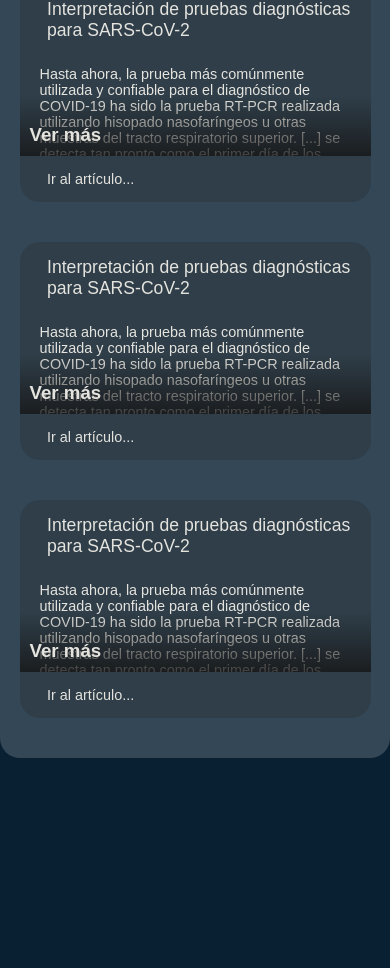
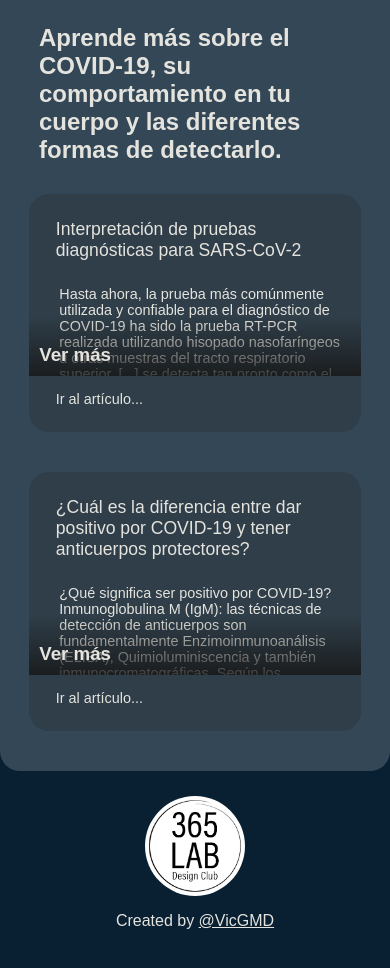
Before and after one commit to VGM137/reactCalendar, a React app: page / in a window 390 px wide. Shown: the part 986-1954 px from the top of the page. Built offline with nearby package versions, Linux system fonts and the light colour scheme.

Commit message:
First MVP

```diff
--- a/src/assets/styles/components/Footer.scss
+++ b/src/assets/styles/components/Footer.scss
@@ -1,4 +1,56 @@
 .footer-wrap{
   height: 200px;
-  width: 100px;
+  width: 100%;
+  display: flex;
 }
+.footer{
+  height: fit-content;
+  width: 80%;
+  color: #e4e3de;
+  display: block;
+  align-items: center;
+  justify-content: space-between;
+  margin: auto;
+  flex-wrap: wrap;
+}
+.footer-logo{
+  height: 100px;
+  display: flex;
+  color: #e4e3de
+}
+.footer img{
+  vertical-align: middle;
+  height: 70%;
+  border-radius: 50px;
+  margin: auto;
+}
+.footer a {
+  color: #e4e3de;
+  font-size: 1em;
+}
+.footer-creator{
+  margin-right: 10px;
+  text-align: center;
+}
+
+@media screen and (max-width: 681px){
+  .footer{
+    height: auto;
+    display: block;
+  }
+  .footer-logo{
+    display: block;
+    height: 60%;
+  }
+  .footer-logo img{
+    display: flex;
+    height: 100px;
+    margin: 0 auto;
+  }
+  .footer-creator{
+    display: flex;
+    height: 40%;
+    margin: 0 auto;
+    justify-content: center;
+  }
+}
--- a/src/assets/styles/components/InfoComponent.scss
+++ b/src/assets/styles/components/InfoComponent.scss
@@ -2,15 +2,15 @@
   border-radius: 20px;
   height: auto;
   margin: 10px auto 40px;
-  width: 90%;
+  width: 80%;
   background-color: #2f3e49;
   box-sizing: border-box;
-  padding: 5px 0;
+  padding: 15px 0;
 }
 .info-content{
   position: relative;
   height: 100%;
-  width: 70%;
+  width: 75%;
   box-sizing: border-box;
   margin: 0 auto;
 
@@ -18,14 +18,14 @@
 .info-title{
   font-size: 1.1em;
   color: #e4e3de;
-  width: 60%;
+  width: 80%;
   margin: 15px auto;
   font-weight: 500;
 }
 .info-text{
   font-size: .9em;
   color: #e4e3de;
-
+  white-space: pre-line;
   width: 100%;
   margin: 15px auto;
   font-weight: 500;
@@ -33,7 +33,7 @@
   padding-left: 20px;
   box-sizing: border-box;
 }
-.info-wrap a{
+.info-link{
   font-size: .8em;
   text-decoration: none;
   color: #e4e3de;
@@ -48,6 +48,7 @@
 @media screen and (max-width: 767px){
   .info-wrap{
     background-color: #2f3e49;
+    width: 85%;
   }
   .info-content{
     width: 100%;
@@ -58,7 +59,7 @@
     box-sizing: border-box;
     padding-left: 10px;
   }
-  .info-wrap a{
+  .info-link{
     width: 90%;
     margin: 10px auto;
     box-sizing: border-box;
@@ -73,9 +74,7 @@
     width: 100%;
     margin: 15px auto;
     font-weight: 500;
-    padding: 10px;
-    padding-left: 20px;
-
+    padding: 10px 20px 10px 30px;
     box-sizing: border-box;
   }
   .info-seeMore{
--- a/src/assets/styles/components/LearnMore.scss
+++ b/src/assets/styles/components/LearnMore.scss
@@ -4,3 +4,8 @@
   border-bottom-left-radius: 20px;
   border-bottom-right-radius: 20px;
 }
+.learnMore-intro{
+  width: 80%;
+  margin: 50px auto 30px;
+  color: #e4e3de;
+}
--- a/src/components/Footer.jsx
+++ b/src/components/Footer.jsx
@@ -1,11 +1,19 @@
 import React from "react";
 import { connect } from "react-redux";
 import '../assets/styles/components/Footer.scss'
+import labLogo from '../assets/static/365LABLogo.jpg'
 
 const Footer = () => {
   return (
     <div id='footer-wrap' className='footer-wrap'>
-
+      <footer className="footer">
+        <div className="footer-logo">
+          <img src={labLogo} height="50px" alt="logo" />
+        </div>
+        <div className="footer-creator">
+          <p>Created by <a href="https://twitter.com/VicGMD">@VicGMD</a></p>
+        </div>
+      </footer>
     </div>
   )
 }
--- a/src/components/LearnMore.jsx
+++ b/src/components/LearnMore.jsx
@@ -7,6 +7,9 @@ const LearnMore = () => {
 
   return(
     <div id='learnMore-section' className='learnMore-section'>
+      <h1 id='learnMore-intro' className='learnMore-intro'>
+        Aprende más sobre el COVID-19, su comportamiento en tu cuerpo y las diferentes formas de detectarlo.
+      </h1>
       <InfoComponent
         title={'Interpretación de pruebas diagnósticas para SARS-CoV-2'}
         text={`${"Hasta ahora, la prueba más comúnmente utilizada y confiable para el diagnóstico de COVID-19 ha sido la prueba RT-PCR realizada utilizando hisopado nasofaríngeos u otras muestras del tracto respiratorio superior."} [...] ${"se detecta tan pronto como el primer día de los síntomas y alcanza su punto máximo en la primera semana de aparición de los síntomas."}
@@ -17,21 +20,12 @@ const LearnMore = () => {
         }
       />
       <InfoComponent
-        title={'Interpretación de pruebas diagnósticas para SARS-CoV-2'}
-        text={`${"Hasta ahora, la prueba más comúnmente utilizada y confiable para el diagnóstico de COVID-19 ha sido la prueba RT-PCR realizada utilizando hisopado nasofaríngeos u otras muestras del tracto respiratorio superior."} [...] ${"se detecta tan pronto como el primer día de los síntomas y alcanza su punto máximo en la primera semana de aparición de los síntomas."}
+        title={'¿Cuál es la diferencia entre dar positivo por COVID-19 y tener anticuerpos protectores?'}
+        text={`${"¿Qué significa ser positivo por COVID-19? Inmunoglobulina M (IgM): las técnicas de detección de anticuerpos son fundamentalmente Enzimoinmunoanálisis (ELISA), Quimioluminiscencia y también inmunocromatográficas. Según los resultados, los valores de los anticuerpos IgM son los que luchan contra la infección en tu cuerpo. Si sale un resultado positivo significa que el virus está activo (positivo). Estos anticuerpos se encuentran principalmente en la sangre y en el líquido linfático. Puede darse a partir del día 7 de la sintomatología, si bien a partir del día 12-14 es más fiable.¿Qué significa que tu cuerpo desarrolle anticuerpos protectores?Inmunoglobulina G (IgG): es el tipo de anticuerpo que más abunda en el cuerpo. Se encuentra en la sangre y en otros fluidos, y brinda protección contra las infecciones bacterianas y víricas. La IgG puede tardar un tiempo en formarse después de una infección o vacunación. Se detectan más tardíamente, a partir del día 10, si bien a partir del día 15-20 encontraremos más resultados positivos."}
 
-        ${'Por otro lado existen las pruebas de anticuerpos, también conocidas como serológicas, que consisten en una prueba sanguinea, estos "son positivos incluso el cuarto día después del inicio de los síntomas, los niveles más altos se producen en la segunda y tercera semana de enfermedad."'}`
+        ${'La doctora Maria Van Kerkhove, jefa de la unidad de enfermedades emergentes de la OMS, aseguró que "las pruebas de anticuerpos podrán medir el nivel de presencia serológica, pero no significa que alguien con anticuerpos sea inmune".'}`
         }
-        link={'https://www.labguemes.com.ar/web/interpretacion-de-pruebas-diagnosticas-para-sars-cov-2'
-        }
-      />
-      <InfoComponent
-        title={'Interpretación de pruebas diagnósticas para SARS-CoV-2'}
-        text={`${"Hasta ahora, la prueba más comúnmente utilizada y confiable para el diagnóstico de COVID-19 ha sido la prueba RT-PCR realizada utilizando hisopado nasofaríngeos u otras muestras del tracto respiratorio superior."} [...] ${"se detecta tan pronto como el primer día de los síntomas y alcanza su punto máximo en la primera semana de aparición de los síntomas."}
-
-        ${'Por otro lado existen las pruebas de anticuerpos, también conocidas como serológicas, que consisten en una prueba sanguinea, estos "son positivos incluso el cuarto día después del inicio de los síntomas, los niveles más altos se producen en la segunda y tercera semana de enfermedad."'}`
-        }
-        link={'https://www.labguemes.com.ar/web/interpretacion-de-pruebas-diagnosticas-para-sars-cov-2'
+        link={'https://as.com/deporteyvida/2020/05/08/portada/1588964416_009467.html'
         }
       />
     </div>
```
Also changed, not shown: src/assets/static/365LABLogo.jpg (added).
